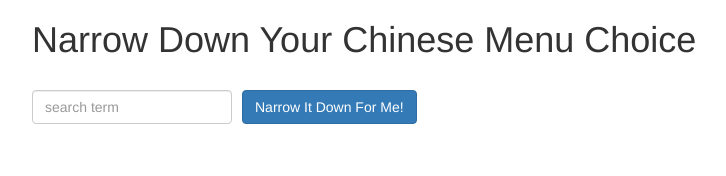
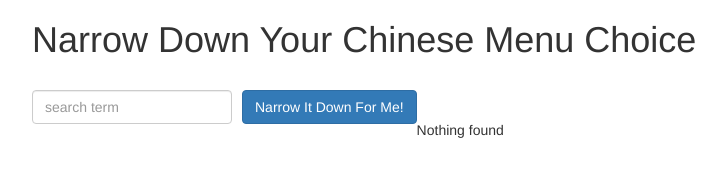
Before and after one commit to rzgarlapati/course-era-assignment-module3, a plain HTML site: page index.html in a window 1280 px wide. Shown: the whole page, without its empty margins (38-764 px from the left). Drawn offline with Linux system fonts and the light colour scheme.

Commit message:
another error corrected

```diff
--- a/index.html
+++ b/index.html
@@ -29,6 +29,10 @@
      <found-items
         items="narrow.found"
         on-remove="narrow.removeItem(index)"></found-items>
+
+        <div ng-if='narrow.found.length == 0'>
+          Nothing found
+      </div>
   </div>
 
 </body>
```
